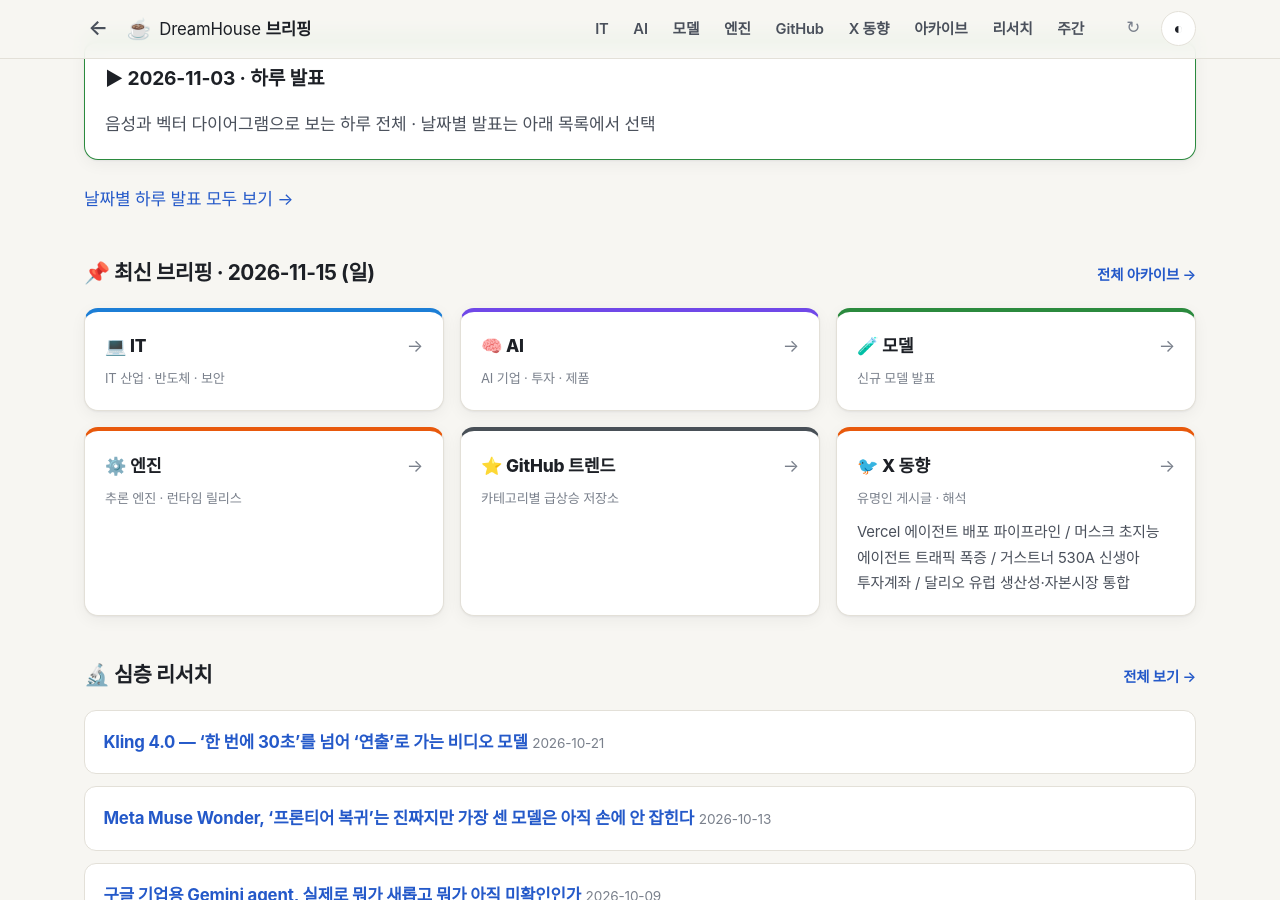
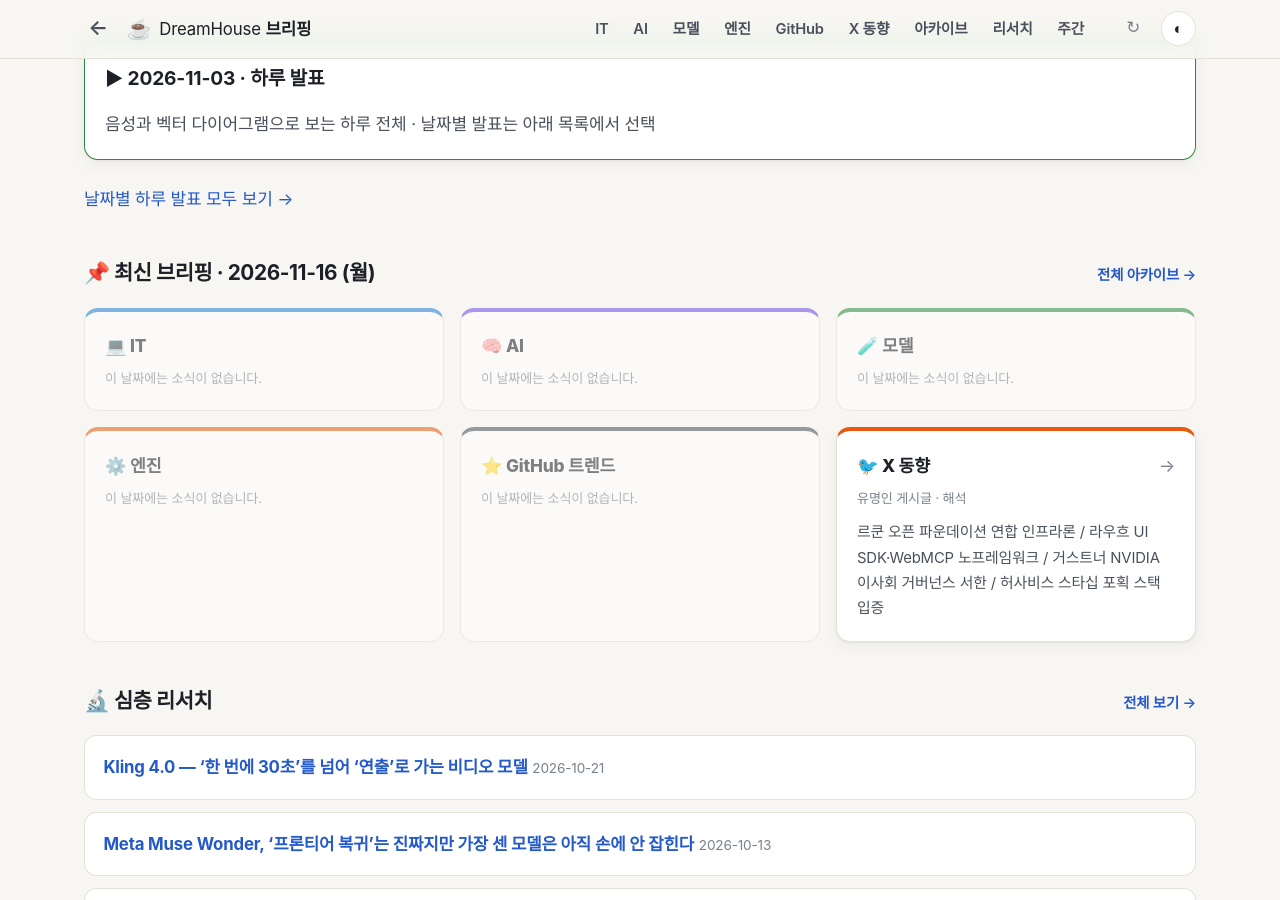
Before and after one commit to DreamHouseKSH/dreamhouse-briefings, a Jekyll site: the page built from index.html, in a window 1280 px wide and 900 px high, scrolled down 269 px. Built offline with Jekyll 4.4.1, drawn with Linux system fonts in a browser that asks for light colours; some web fonts are replaced; part of the change alters nothing that is shown; some of the changed text lies outside the part shown.

Commit message:
briefings: 2026-11-16 news (X)

```diff
--- a/_data/highlights.yml
+++ b/_data/highlights.yml
@@ -1,3 +1,6 @@
+"2026-11-16":
+  X: "르쿤 오픈 파운데이션 연합 인프라론 / 라우흐 UI SDK·WebMCP 노프레임워크 / 거스트너 NVIDIA 이사회 거버넌스 서한 / 허사비스 스타십 포획 스택 입증"
+
 "2026-11-15":
   X: "Vercel 에이전트 배포 파이프라인 / 머스크 초지능 에이전트 트래픽 폭증 / 거스트너 530A 신생아 투자계좌 / 달리오 유럽 생산성·자본시장 통합"
 
--- /dev/null
+++ b/news/2026-11-16/X.md
@@ -0,0 +1,124 @@
+# X 브리핑 — 2026-11-16 (월요일, KST 아침)
+> X(트위터) 주요 테크·AI·경제 리더들의 24시간 내 핵심 포스트 인용 및 심층 해석. 게시글 인용과 함께 배경, 행간(생략된 것), 산업적 파급 효과를 분석했습니다.
+
+## 1. Yann LeCun — 오픈 파운데이션 모델의 '타페스트리(Tapestry)' 연합 인프라론: "다양한 언론처럼 다양한 AI 비서가 필요하다"
+
+- **게시글:** https://x.com/ylecun/status/2122050446634471770
+- **날짜:** 2026-11-15 (KST 2026-11-16 04:33)
+
+### 인용
+
+> "Think roads or the Internet: it takes government+industry+academia to build the infrastructure and operate it. But anyone can build services on top of it.
+>
+> Same with open foundation models : it takes money, data, compute, and expertise to train it, which governments + industry + academia can collaborate on through a confederation like Tapestry.
+>
+> But then, anyone can fine-tune it for their own applications, languages, value systems, cultural biases, political opinions, and centers of interest.
+>
+> We need diverse AI assistants for the same reason we need a diverse press."
+> (한글: "도로와 인터넷을 생각해 보십시오. 기반 인프라를 구축하고 운영하는 데는 정부·산업계·학계의 협력이 필요하지만, 그 위에서는 누구나 서비스를 만들 수 있습니다.
+>
+> 오픈 파운데이션 모델도 마찬가지입니다. 사전학습에는 자본·데이터·컴퓨팅·전문성이 필요하며, 이는 정부·산업계·학계가 '타페스트리(Tapestry)' 같은 연합체를 통해 공동으로 협력할 수 있는 영역입니다.
+>
+> 그 다음에는 누구나 자신의 응용 분야, 언어, 가치 체계, 문화적 관점, 정치적 견해, 관심사에 맞게 모델을 미세조정할 수 있습니다.
+>
+> 우리가 다양한 언론을 필요로 하는 것과 똑같은 이유로, 다양한 AI 비서가 필요합니다.")
+
+### 해석
+
+배경은 프론티어 모델 학습 비용이 수십억 달러 단위로 치솟으며 소수 빅테크의 과점 우려가 커지는 가운데, 얀 르쿤이 오픈 파운데이션 모델을 도로·인터넷과 같은 **공공 디지털 사회간접자본(SOC)**으로 재정의한 것이다. 그는 정부·산업계·학계가 컨소시엄('Tapestry' 연합 모델)으로 막대한 사전학습 비용과 컴퓨트를 분담해 공용 기반 모델을 구축하고, 각국·각 기업·개인은 그 위에 자체 언어와 가치관을 얹어 미세조정(Fine-tuning)하는 2계층 생태계를 해법으로 제시했다.
+
+쓰지 않은 것: 정부와 다수 기업·학계가 공동 출자해 만든 공용 모델의 **데이터 저작권 책임, 가중치 공개 범위(완전 오픈소스 vs 연구용 제한), 그리고 국가 안보·수출 통제와 충돌할 때의 거버넌스 조정 메커니즘**에 대해서는 구체적으로 언급하지 않았다.
+
+업계에 미치는 의미: AI 주권(Sovereign AI) 논의가 개별 국가·기업의 독자 모델 개발 경쟁에서 **'공동 사전학습 연합체 + 로컬 미세조정(Post-training)' 분업 구조**로 이동할 가능성을 시사한다. 단일 글로벌 폐쇄형 모델이 문화·정치적 표준을 독점하는 데 대한 반작용으로 오픈 웨이트 기반 연합 프로젝트가 탄력을 받을 수 있다.
+
+### 논조·다른 시각
+
+- **작성자 논조:** AI 인프라의 독점 위험을 경계하며 공공-민간-학계 연합 기반의 개방형 생태계 필요성을 역설하는 선명한 오픈소스 옹호론.
+- **논조 점검:** 공동 인프라 모델을 이상적으로 제시했으나, 실제 다자간 컨소시엄에서는 데이터 기여도 평가, 학습 방향 결정권, 상업적 활용 이익 배분을 둘러싼 이해 충돌로 의사결정이 지연되는 한계가 자주 나타난다.
+- **다른 시각:** 비영어권 및 중소 AI 스타트업 진영에서는 "조 단위 사전학습 부담을 연합체가 흡수해 준다면 지역 언어·도메인 특화 에이전트 경쟁력이 크게 높아질 것"이라며 환영하는 반면, 폐쇄형 프론티어 랩 진영은 "강력한 오픈 웨이트 모델의 무제한 확산은 악의적 미세조정에 대한 안전장치 우회 위험을 키운다"고 반론한다.
+
+---
+
+## 2. Guillermo Rauch — 노프레임워크 순수 웹 컴포넌트와 `UI SDK`·`WebMCP`: 프롬프트 2번으로 14종 인터랙션·에이전트 제어 조립
+
+- **게시글:** https://x.com/rauchg/status/2121804295381377342
+- **날짜:** 2026-11-15 (KST 2026-11-15 12:15)
+
+### 인용
+
+> "Got to experience the magic of @uisdk.
+>
+> Two prompts of fx + Gemini Argon. Pure Web Components. No framework.
+>
+> The agent reused 14 UI SDK behaviors out of the box 🤯: window resizing, drag, menubar hover-switching, typeahead, roving toolbar focus, 10-band EQ sliders, scoped hotkeys, ARIA, and WebMCP agent control."
+> (한글: "`@uisdk`의 마법을 직접 경험했습니다.
+>
+> fx와 Gemini Argon으로 프롬프트 두 번. 순수 웹 컴포넌트(Pure Web Components), 프레임워크 제로.
+>
+> 에이전트가 창 크기 조절, 드래그, 메뉴바 호버 전환, 타입어헤드, 툴바 포커스 이동, 10밴드 EQ 슬라이더, 스코프 단축키, 접근성(ARIA), 그리고 WebMCP 에이전트 제어까지 UI SDK의 14가지 동작을 별도 설정 없이 그대로 재사용했습니다.")
+
+### 해석
+
+배경은 전날 라우흐가 공개했던 에이전트용 저수준 UI 프리미티브 `UI SDK`를 실제 데스크톱급 오디오 앱 제작에 적용한 실증 사례다. React나 Next.js 같은 무거운 프론트엔드 프레임워크 없이 브라우저 표준인 순수 Web Components 위에서 AI 모델(Gemini Argon)이 단 두 번의 프롬프트만으로 14가지 복합 인터랙션(드래그, 단축키, 접근성, 10밴드 이퀄라이저)을 조립했고, 여기에 에이전트가 웹 UI를 직접 조작할 수 있는 프로토콜인 **WebMCP** 제어권까지 기본 탑재했다.
+
+쓰지 않은 것: 프로토타입 수준의 단일 데모 앱이 아닌 대규모 상태 관리·라우팅·팀 단위 유지보수가 필요한 실무 프로덕션에서도 **'프레임워크 없는 순수 Web Components + UI SDK' 조합이 기존 React 생태계를 대체할 수 있는지**에 대한 장기 유지보수 검증은 생략됐다.
+
+업계에 미치는 의미: 에이전트 코딩 시대가 깊어지면서 프론트엔드 기술 스택의 선택 기준이 '인간 개발자의 생산성(React 등 프레임워크)'에서 **'에이전트가 환각 없이 조립할 수 있는 표준 프리미티브(Web Components·UI SDK)와 에이전트 자체 제어 인터페이스(WebMCP)'** 중심으로 재편되고 있다.
+
+### 논조·다른 시각
+
+- **작성자 논조:** 자사가 주도하는 `UI SDK` 생태계의 실전 완성도와 에이전트 친화성을 극찬하는 열정적인 실증 공유.
+- **논조 점검:** React/Next.js 생태계의 핵심 주축인 Vercel의 CEO가 '프레임워크 제로(No framework)' 데모를 극찬한 점이 역설적으로 보일 수 있으나, 이는 에이전트 런타임이 직접 생성·소비하는 UI 레이어가 프레임워크 종속성을 벗어나는 흐름을 선점하려는 포석으로 읽힌다.
+- **다른 시각:** 웹 표준 진영은 "복잡한 번들러 없이 브라우저 표준과 저수준 동작 프리미티브만으로 데스크톱급 UI와 WebMCP 제어까지 한 번에 붙는 시대가 왔다"고 호응한 반면, 일부 시니어 프론트엔드 엔지니어들은 "생성 속도는 놀랍지만 복잡한 비동기 데이터 동기화와 디버깅 영역에서는 여전히 프레임워크의 추상화가 필요하다"고 평가한다.
+
+---
+
+## 3. Brad Gerstner — NVIDIA 이사회·젠슨 황 거버넌스 서한 해명: "성급한 결론 대신 사실 확인이 우선"
+
+- **게시글:** https://x.com/altcap/status/2121997245466005994
+- **날짜:** 2026-11-15 (KST 2026-11-16 01:02)
+
+### 인용
+
+> "Thanks Doug. As you should see, the letter is not a blind “tech bro” defense of Jensen Huang. None of us know all the facts. Instead, the letter reminds the Board NOT to rush to judgment - which in the present political environment is a real risk. Nvidia has put us in the global lead in AI & is too important to our economic & national security to succumb to political pressures. The Board should take its time, let all the facts be known, and then make the best decision on who should lead it forward - which depending on what we learn - could in fact be Jensen Huang. ⚖️🇺🇸"
+> (한글: "고맙습니다 Doug. 보시다시피 그 서한은 젠슨 황에 대한 맹목적인 '테크 브로'식 옹호가 아닙니다. 우리 중 누구도 모든 사실을 다 알지는 못합니다. 대신 이 서한은 이사회가 성급하게 결론을 내리지 말 것을 환기합니다. 현재의 정치적 환경에서는 그것이 실제 리스크이기 때문입니다. 엔비디아는 미국을 글로벌 AI 선두로 올려놓았으며, 경제와 국가 안보에 너무나 중요하므로 정치적 압박에 굴복해서는 안 됩니다. 이사회는 충분한 시간을 갖고 모든 사실이 드러나도록 한 뒤 회사를 이끌 최선의 리더가 누구인지 결정해야 합니다. 밝혀지는 사실에 따라 그 답은 여전히 젠슨 황일 수도 있습니다.")
+
+### 해석
+
+배경은 최근 테크·벤처 투자자들이 NVIDIA 이사회에 보낸 공개 서한을 두고 시장 일각에서 '실리콘밸리 내부자들의 젠슨 황 무조건 감싸기'라는 비판이 일자, Altimeter Capital 대표 브래드 거스트너가 서한의 실제 취지를 직접 해명한 것이다. 그는 현재의 민감한 정치적 환경 속에서 이사회가 여론이나 외압에 떠밀려 성급한 거버넌스 결정을 내리는 것을 경계해야 하며, 사실관계가 완전히 규명된 뒤 국가 안보와 주주 가치를 기준으로 냉정하게 리더십을 판단해야 한다고 강조했다.
+
+쓰지 않은 것: 구체적으로 어떤 사안과 정치적 압박이 젠슨 황 및 NVIDIA 이사회를 겨냥하고 있는지, 그리고 조사 결과에 따라 **후계 구도나 이사회 개편이 실제로 논의될 수 있는 임계점**이 무엇인지는 직접 적시하지 않았다.
+
+업계에 미치는 의미: AI 반도체 공급망의 정점에 있는 NVIDIA가 단순한 민간 기술 기업을 넘어 **미국 경제·국가 안보의 핵심 전략 자산**으로 취급받으면서, 최고경영자 거버넌스 이슈조차 지정학·정치적 리스크와 직결되는 국면에 들어섰음을 보여준다. 이는 향후 AI 인프라 투자 심리와 빅테크 이사회 의사결정 전반에 중대한 불확실성 변수로 작용할 수 있다.
+
+### 논조·다른 시각
+
+- **작성자 논조:** '맹목적 옹호' 프레임에 선을 긋고, 적법 절차(Due process)와 장기적 국익·주주 가치를 내세우는 차분하면서도 단호한 기관투자자 논조.
+- **논조 점검:** 결과에 따라 젠슨 황 교체가 아닌 유임도 가능함을 열어두면서도, 사실상 현 시점의 즉각적인 퇴진 압박을 정치적 외압으로 규정해 이사회에 속도 조절 명분을 실어주는 전략적 메시지로 볼 수 있다.
+- **다른 시각:** 시장의 강경 거버넌스 옹호론자들은 "국가 안보와 주가가 중요할수록 경영진 리스크에 대한 이사회의 선제적·독립적 대응이 필요하다"고 지적하는 반면, 주요 테크 투자자들은 "핵심 설계자와 공급망 네트워크를 대체 불가능한 시점에 정치적 속도로 흔드는 것이 더 큰 시스템 리스크"라며 신중론에 힘을 싣고 있다.
+
+---
+
+## 4. Demis Hassabis — SpaceX 스타십 궤도 이탈·대기권 재진입 후 포획 성공: "전체 재사용 스택이 입증됐다"
+
+- **게시글:** https://x.com/demishassabis/status/2121773351093895413
+- **날짜:** 2026-11-15 (KST 2026-11-15 10:12)
+
+### 인용
+
+> "One of the coolest things I've ever seen!! Loved the thunderclap as the starship dropped out of the heavens, before the catch. True alien tech. Huge congrats @elonmusk and the @SpaceX team! the whole stack is now proven out. Ad Astra! 🚀"
+> (한글: "지금까지 본 것 중 가장 멋진 광경 중 하나였습니다!! 포획 직전 스타십이 하늘에서 내려오며 터진 굉음(소닉붐)이 압권이었습니다. 진정한 외계 기술입니다. 일론 머스크와 스페이스X 팀에 큰 축하를 보냅니다! 이제 전체 스택이 모두 입증됐습니다. 아드 아스트라(별을 향하여)!")
+
+### 해석
+
+배경은 SpaceX의 초대형 우주선 스타십(Starship)이 궤도 이탈 연소(Deorbit burn)와 대기권 재진입을 거쳐 발사장 복귀 후 포획(Catch)까지 성공한 직후, 경쟁 AI 랩(Google DeepMind) 수장인 데미스 허사비스가 직접 찬사를 보낸 것이다. 앞서 일론 머스크 역시 "미래에는 '배(Ship)'라는 단어가 거의 항상 우주선(Spaceship)을 뜻하게 될 것"이라며 상업·물류 패러다임 전환을 예고한 가운데, 부스터(1단)에 이어 2단 우주선(Ship)까지 완전 재사용 회수 스택이 실증됐다는 점이 핵심이다.
+
+쓰지 않은 것: 스타십 전체 스택 입증이 가져올 **발사 단가의 정량적 하락폭과 연내 상용 화물·스타링크 배치 일정, 그리고 궤도 내 연료 재보급(Orbital Refueling) 등 남은 심우주 과제**에 대해서는 언급하지 않았다.
+
+업계에 미치는 의미: 우주 발사체 시장에서 1·2단 완전 재사용 체계가 입증됨에 따라, 저궤도 위성통신(Starlink)·우주 기반 데이터/센서 인프라 및 차세대 위성 네트워크 구축 비용이 구조적으로 낮아질 변곡점을 맞았다. 물리적 하드웨어 엔지니어링의 돌파구가 AI·통신·글로벌 네트워크 인프라 확장 속도를 한 단계 끌어올리는 촉매로 작용하고 있다.
+
+### 논조·다른 시각
+
+- **작성자 논조:** AI 업계의 치열한 경쟁 구도를 넘어, 인류 공학의 성취 자체에 순수한 경탄과 축하를 보내는 호의적·고무적 논조.
+- **논조 점검:** 단일 비행 성공이 곧바로 일상적·상업적 턴어라운드 타임(재발사 주기) 단축과 무결점 안전 인증을 의미하지는 않으므로, 실제 상용 운용 빈도 확장은 후속 비행 데이터를 통해 확인해야 한다.
+- **다른 시각:** 우주·테크 커뮤니티는 "부스터에 이어 스타십 상단까지 하늘에서 내려와 포획된 것은 항공기급 완전 재사용 시대의 개막"이라며 열광한 반면, 전통 항공우주 및 규제 진영에서는 "고빈도 발사와 도심·해안 인접 복귀 비행이 상시화될수록 소닉붐·공역 통제·환경 영향 평가가 새로운 병목이 될 것"이라고 짚었다.
```
